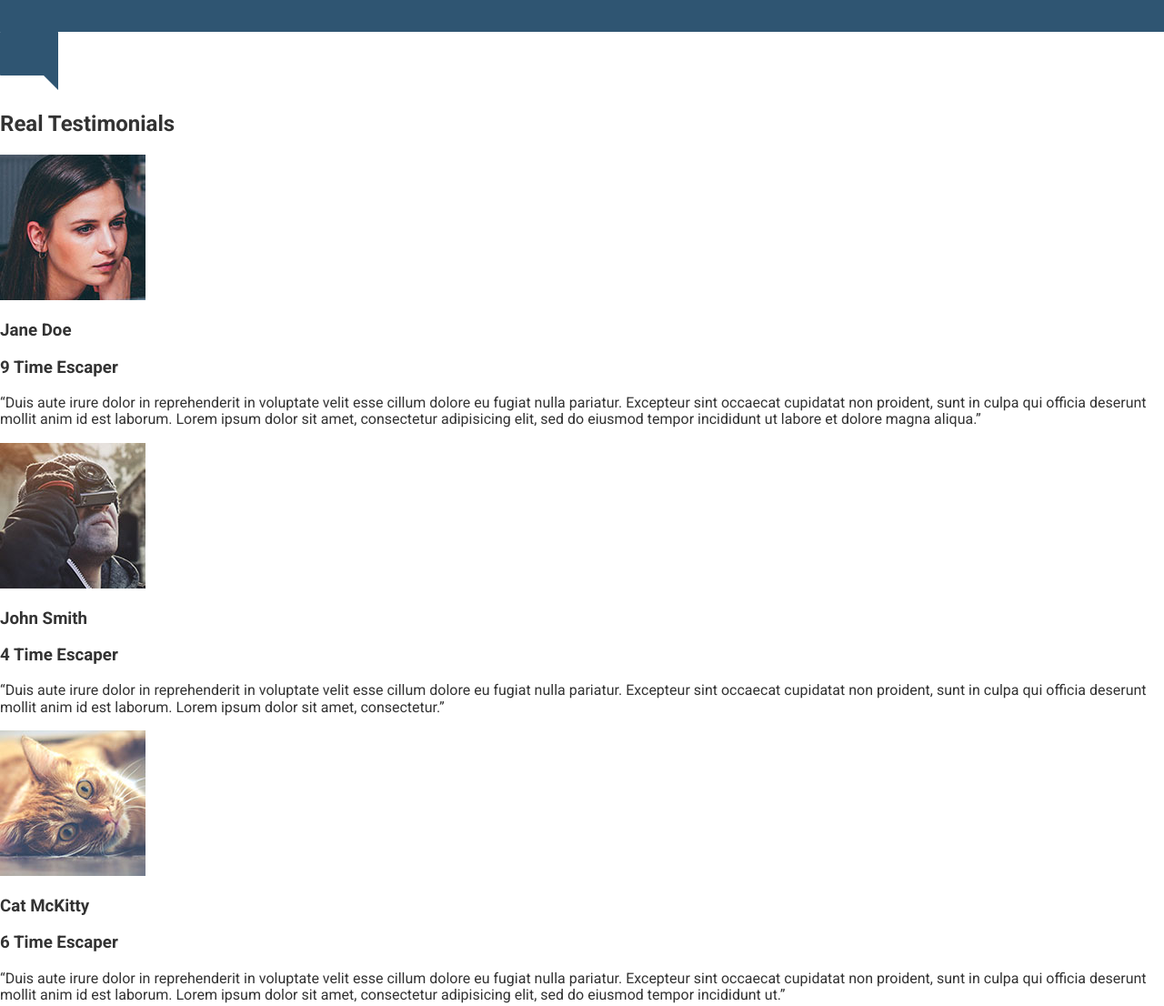
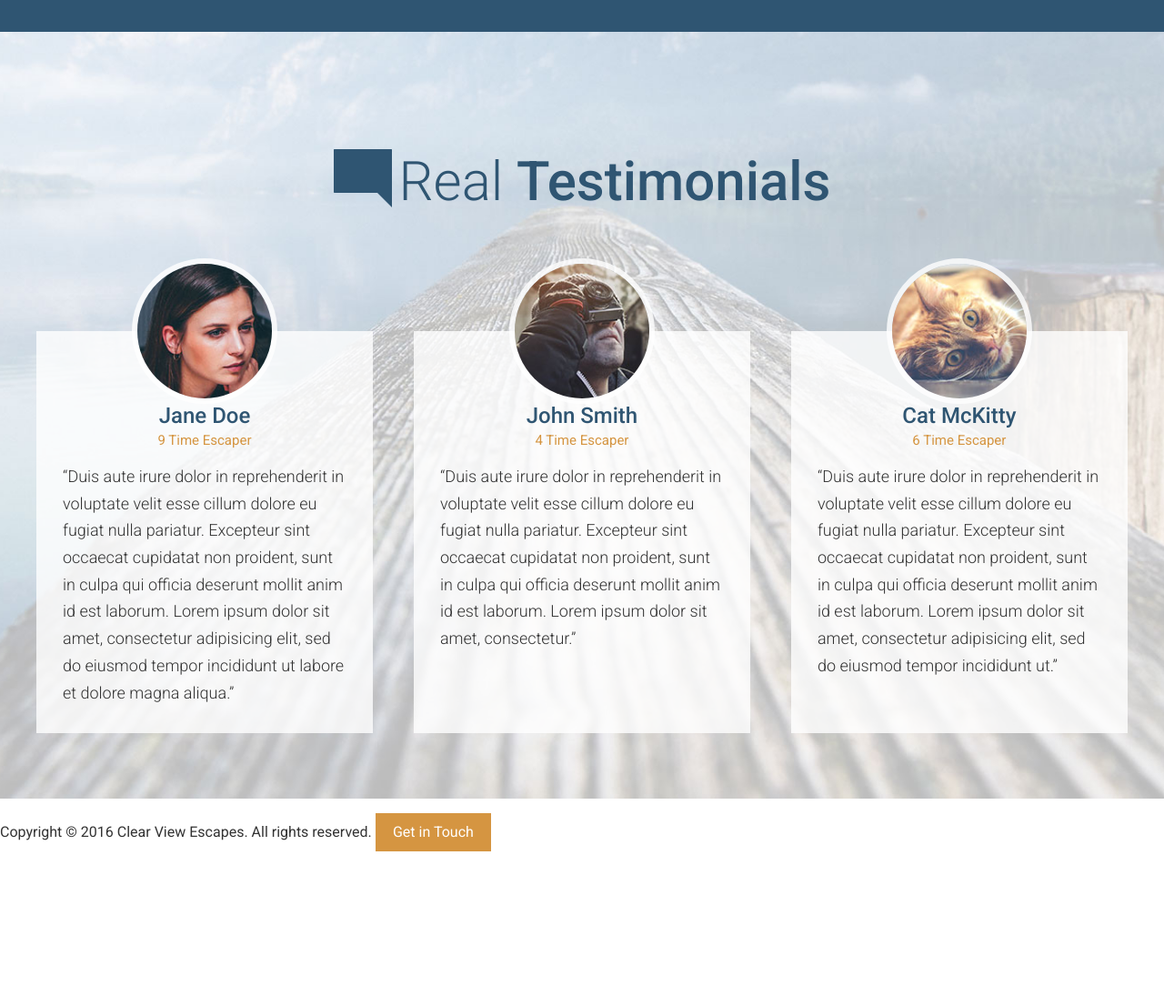
Before and after one commit to toma-bultag/1, a website: page app/index.html in a window 1280 px wide. Shown: the part 3000-4106 px from the top of the page at 91% size. After the commit the page ends 3952 px from the top, so only its background shows below. Drawn offline with Linux system fonts and the light colour scheme.

Commit message:
Completed the Testimonials section.

```diff
--- a/app/assets/styles/base/_mixins.css
+++ b/app/assets/styles/base/_mixins.css
@@ -11,7 +11,7 @@
 }
 
 @define-mixin atLarge {
-	@media (min-width: 1200px) {
+	@media (min-width: 1010px) {
 		@mixin-content;
 	}
 }
--- a/app/assets/styles/modules/_page-section.css
+++ b/app/assets/styles/modules/_page-section.css
@@ -5,8 +5,34 @@
 		padding: 4.5rem 0;
 	}
 
+	&--no-b-padding-until-medium {
+		padding-bottom: 0;
+
+		@mixin atMedium {
+			padding-bottom: 4.5rem;
+		}
+	}
+
+	&--no-b-padding-until-large {
+		padding-bottom: 0;
+
+		@mixin atLarge {
+			padding-bottom: 4.5rem;
+		}
+	}
+
 	&--blue {
 		background-color: $mainBlue;
 		color: #FFF;
 	}
+
+	&--testimonials {
+		background-color: #e0e6ef;
+
+	@mixin atLarge {
+		background: url('/assets/images/testimonials-bg.jpg') top center no-repeat;
+		background-size: cover;
+		}
+	}
+
 }
--- a/app/assets/styles/modules/_row.css
+++ b/app/assets/styles/modules/_row.css
@@ -1,5 +1,9 @@
 .row {
 	@mixin clearfix;
+
+	&--t-padding {
+		padding-top: 80px;
+	}
 
 	&--gutters {
 		margin-right: -65px;
@@ -7,6 +11,14 @@
 
 	&--gutters-large {
 		margin-right: -100px;
+	}
+
+	&--gutters-small {
+		margin-right: -45px;
+	}
+
+	&--gutters-small > div {
+		padding-right: 45px;
 	}
 
 	&--gutters > div {
@@ -52,4 +64,58 @@
 		}
 
 	}
+
+	@mixin atLarge {
+
+		&__b-margin-until-large {
+		margin-bottom: 0;
+		}
+
+		&__large-4 {
+			width: 33.33%;
+			float: left;
+		}
+
+		&__large-4--larger {
+			width: 37%;
+		}
+
+		&__large-6 {
+			float: left;
+			width: 50%;
+		}
+
+		&__large-8 {
+			float: left;
+			width: 66.66%;
+		}
+
+		&__large-8--smaller {
+			width: 63%;
+		}
+
+	}
+
+	/* Begin Equal Height Rules */
+	&--equal-hight-at-medium {
+		@mixin atMedium {
+			display: flex;
+		}
+
+		& > div {
+			float: none;
+			display: flex;
+		}
+	}
+
+	&--equal-hight-at-large {
+		@mixin atLarge {
+			display: flex;
+		}
+
+		& > div {
+			float: none;
+			display: flex;
+		}
+	}
 }
--- a/app/assets/styles/modules/_section-title.css
+++ b/app/assets/styles/modules/_section-title.css
@@ -11,6 +11,10 @@
 		font-weight: 500;
 	}
 
+	&--blue {
+		color: $mainBlue;
+	}
+
 	&__icon {
 		display: block;
 		margin-left: auto;
@@ -18,6 +22,8 @@
 		margin-bottom: .6rem;
 
 		@mixin atSmall {
+			position: relative;
+			top: 8px;
 			margin-right: .5rem;
 			margin-left: 0;
 			margin-bottom: 0;
--- /dev/null
+++ b/app/assets/styles/modules/_testimonial.css
@@ -0,0 +1,41 @@
+.testimonial {
+	background-color: rgba(255, 255, 255, .8);
+	padding: 0 18px 0 18px;
+	margin-bottom: 98px;
+
+	@mixin atLarge {
+		margin-bottom: 0;
+		padding: 0 1.8125rem 1px 1.8125rem;
+	}
+
+	&--last {
+		margin-bottom: 0;
+	}
+
+	&__photo {
+		border: 6px solid rgba(255, 255, 255, .8);
+		border-radius: 50%;
+		overflow: hidden;
+		width: 160px;
+		height: 160px;
+		margin: 0 auto -80px auto;
+		position: relative;
+		top: -80px;
+	}
+
+	&__title {
+		color: $mainBlue;
+		text-align: center;
+		font-size: 1.5rem;
+		font-weight: 500;
+		margin: 0;
+	}
+
+	&__subtitle {
+		color: $mainOrange;
+		text-align: center;
+		font-weight: 400;
+		font-size: 0.9375rem;
+		margin: .25rem 0 1rem 0;
+	}
+}
--- a/app/assets/styles/modules/_wrapper.css
+++ b/app/assets/styles/modules/_wrapper.css
@@ -10,6 +10,26 @@
 		max-width: 976px;
 	}
 
+	&--no-padding-until-medium {
+		padding-left: 0;
+		padding-right: 0;
+
+		@mixin atMedium {
+			padding-left: 18px;
+			padding-right: 18px;
+		}
+	}
+
+	&--no-padding-until-large {
+		padding-left: 0;
+		padding-right: 0;
+
+		@mixin atLarge {
+			padding-left: 18px;
+			padding-right: 18px;
+		}
+	}
+
 	.wrapper {
 		padding-left: 0;
 		padding-right: 0;
@@ -17,10 +37,8 @@
 
 	&--b-margin {
 		margin-bottom: 1rem;
-	}
 
-	@mixin atSmall {
-		&--b-margin {
+		@mixin atSmall {
 		margin-bottom: 3.875rem;
 		}
 	}
--- a/app/assets/styles/styles.css
+++ b/app/assets/styles/styles.css
@@ -11,3 +11,4 @@
 @import "modules/_generic-content-container";
 @import "modules/_section-title";
 @import "modules/_feature-item";
+@import "modules/_testimonial";
--- a/app/index.html
+++ b/app/index.html
@@ -25,12 +25,14 @@
   </header>
 
   <div class="large-hero">
+
     <picture>
       <source srcset="assets/images/hero--large.jpg 1920w, assets/images/hero--large-hi-dpi.jpg 3840w" media="(min-width: 1380px)">
       <source srcset="assets/images/hero--medium.jpg 1380w, assets/images/hero--medium-hi-dpi.jpg 2760w" media="(min-width: 990px)">
       <source srcset="assets/images/hero--small.jpg 990w, assets/images/hero--small-hi-dpi.jpg 1980w" media="(min-width: 640px)">
       <img srcset="assets/images/hero--smaller.jpg 640w, assets/images/hero--smaller-hi-dpi.jpg 1280w" alt="Coastal view of ocean and mountains" class="large-hero__image">
     </picture>
+
      <div class="large-hero__text-content">
       <div class="wrapper">
         <h1 class="large-hero__title">Your clarity.</h1>
@@ -45,6 +47,7 @@
     <div class="wrapper">
       <h2 class="headline headline--centered headline--light headline--b-margin-small">The first trip we planned <strong>was our own.</strong></h2>
       <h3 class="headline headline--centered headline--orange headline--small headline--narrow headline--light headline--b-margin-large">Ever since, we&rsquo;ve been working to make travel <strong>better for everyone.</strong></h3>
+
       <div class="wrapper wrapper--medium wrapper--b-margin">
         <img sizes="(min-width: 970px) 976px, 100vw" srcset="assets/images/first-trip-low-res.jpg 565w, assets/images/first-trip.jpg 976w, assets/images/first-trip-hi-dpi.jpg 1952w" alt="Couple walking down a street.">
       </div>
@@ -72,8 +75,11 @@
   <div id="features" class="page-section page-section--blue">
     <div class="wrapper">
       <h2 class="section-title"><img class="section-title__icon" src="assets/images/icons/star.svg">Our <strong>Features</strong> </h2>
+
       <div class="row row--gutters-large generic-content-container">
+
         <div class="row__medium-6">
+
           <div class="feature-item">
             <img class="feature-item__icon" src="assets/images/icons/rain.svg">
             <h3 class="feature-item__title">We&rsquo;ll Watch the Weather</h3>
@@ -85,7 +91,6 @@
             <h3 class="feature-item__title">Global Guides</h3>
             <p>We&rsquo;ve scoured the entire planet for the best retreats and beautiful vistas. If there&rsquo;s a corner of the world you want to escape to we know the most scenic and inspiring locations.</p>
           </div>
-
         </div>
 
         <div class="row__medium-6">
@@ -100,31 +105,51 @@
             <h3 class="feature-item__title">Survival Kit</h3>
             <p>Everytime you book an escape with us we send you a survival kit with the finest materials. The kit will allow you to setup a tent, start a fire, scratch your own back and lower your taxes.</p>
           </div>
-
         </div>
 
       </div>
     </div>
   </div>
 
-  <div id="testimonials">
-    <img src="assets/images/icons/comment.svg">
-    <h2>Real Testimonials</h2>
+  <div id="testimonials" class="page-section page-section--no-b-padding-until-medium page-section--testimonials">
+    <div class="wrapper wrapper--no-padding-until-large">
+      <h2 class="section-title section-title--blue"><img class="section-title__icon" src="assets/images/icons/comment.svg">Real <strong>Testimonials</strong></h2>
 
-    <img src="assets/images/testimonial-jane.jpg">
-    <h3>Jane Doe</h3>
-    <h3>9 Time Escaper</h3>
-    <p>&ldquo;Duis aute irure dolor in reprehenderit in voluptate velit esse cillum dolore eu fugiat nulla pariatur. Excepteur sint occaecat cupidatat non proident, sunt in culpa qui officia deserunt mollit anim id est laborum. Lorem ipsum dolor sit amet, consectetur adipisicing elit, sed do eiusmod tempor incididunt ut labore et dolore magna aliqua.&rdquo;</p>
+      <div class="row row--equal-hight-at-large row--gutters-small row--t-padding generic-content-container">
+        <div class="row__large-4">
+          <div class="testimonial">
+            <div class="testimonial__photo">
+              <img sizes="160px" srcset="assets/images/testimonial-jane.jpg 160w, assets/images/testimonial-jane-hi-dpi.jpg 320w" alt="Jane Doe">
+            </div>
+            <h3 class="testimonial__title">Jane Doe</h3>
+            <h4 class="testimonial__subtitle">9 Time Escaper</h4>
+            <p>&ldquo;Duis aute irure dolor in reprehenderit in voluptate velit esse cillum dolore eu fugiat nulla pariatur. Excepteur sint occaecat cupidatat non proident, sunt in culpa qui officia deserunt mollit anim id est laborum. Lorem ipsum dolor sit amet, consectetur adipisicing elit, sed do eiusmod tempor incididunt ut labore et dolore magna aliqua.&rdquo;</p>
+          </div>
+        </div>
 
-    <img src="assets/images/testimonial-john.jpg">
-    <h3>John Smith</h3>
-    <h3>4 Time Escaper</h3>
-    <p>&ldquo;Duis aute irure dolor in reprehenderit in voluptate velit esse cillum dolore eu fugiat nulla pariatur. Excepteur sint occaecat cupidatat non proident, sunt in culpa qui officia deserunt mollit anim id est laborum. Lorem ipsum dolor sit amet, consectetur.&rdquo;</p>
+        <div class="row__large-4">
+          <div class="testimonial">
+            <div class="testimonial__photo">
+              <img sizes="160px" srcset="assets/images/testimonial-john.jpg 160w, assets/images/testimonial-john-hi-dpi.jpg 320w" alt="John Doe">
+            </div>
+            <h3 class="testimonial__title">John Smith</h3>
+            <h4 class="testimonial__subtitle">4 Time Escaper</h4>
+            <p>&ldquo;Duis aute irure dolor in reprehenderit in voluptate velit esse cillum dolore eu fugiat nulla pariatur. Excepteur sint occaecat cupidatat non proident, sunt in culpa qui officia deserunt mollit anim id est laborum. Lorem ipsum dolor sit amet, consectetur.&rdquo;</p>
+          </div>
+        </div>
 
-    <img src="assets/images/testimonial-cat.jpg">
-    <h3>Cat McKitty</h3>
-    <h3>6 Time Escaper</h3>
-    <p>&ldquo;Duis aute irure dolor in reprehenderit in voluptate velit esse cillum dolore eu fugiat nulla pariatur. Excepteur sint occaecat cupidatat non proident, sunt in culpa qui officia deserunt mollit anim id est laborum. Lorem ipsum dolor sit amet, consectetur adipisicing elit, sed do eiusmod tempor incididunt ut.&rdquo;</p>
+        <div class="row__large-4">
+          <div class="testimonial testimonial--last">
+            <div class="testimonial__photo">
+              <img sizes="160px" srcset="assets/images/testimonial-cat.jpg 160w, assets/images/testimonial-cat-hi-dpi.jpg 320w" alt="Cat McKitty">
+            </div>
+            <h3 class="testimonial__title">Cat McKitty</h3>
+            <h4 class="testimonial__subtitle">6 Time Escaper</h4>
+            <p>&ldquo;Duis aute irure dolor in reprehenderit in voluptate velit esse cillum dolore eu fugiat nulla pariatur. Excepteur sint occaecat cupidatat non proident, sunt in culpa qui officia deserunt mollit anim id est laborum. Lorem ipsum dolor sit amet, consectetur adipisicing elit, sed do eiusmod tempor incididunt ut.&rdquo;</p>
+          </div>
+        </div>
+      </div>
+    </div>
   </div>
 
   <footer>
--- a/app/temp/styles/styles.css
+++ b/app/temp/styles/styles.css
@@ -541,6 +541,32 @@ a {
   max-width: 976px;
 }
 
+.wrapper--no-padding-until-medium {
+  padding-left: 0;
+  padding-right: 0;
+}
+
+@media (min-width: 800px) {
+
+  .wrapper--no-padding-until-medium {
+    padding-left: 18px;
+    padding-right: 18px;
+  }
+}
+
+.wrapper--no-padding-until-large {
+  padding-left: 0;
+  padding-right: 0;
+}
+
+@media (min-width: 1010px) {
+
+  .wrapper--no-padding-until-large {
+    padding-left: 18px;
+    padding-right: 18px;
+  }
+}
+
 .wrapper .wrapper {
   padding-left: 0;
   padding-right: 0;
@@ -559,6 +585,7 @@ a {
 
 .page-section {
 	padding: 1.2rem 0;
+
 }
 
 @media (min-width: 800px) {
@@ -568,9 +595,43 @@ a {
   }
 }
 
+.page-section--no-b-padding-until-medium {
+  padding-bottom: 0;
+}
+
+@media (min-width: 800px) {
+
+  .page-section--no-b-padding-until-medium {
+    padding-bottom: 4.5rem;
+  }
+}
+
+.page-section--no-b-padding-until-large {
+  padding-bottom: 0;
+}
+
+@media (min-width: 1010px) {
+
+  .page-section--no-b-padding-until-large {
+    padding-bottom: 4.5rem;
+  }
+}
+
 .page-section--blue {
   background-color: #2f5572;
   color: #FFF;
+}
+
+.page-section--testimonials {
+  background-color: #e0e6ef;
+}
+
+@media (min-width: 1010px) {
+
+  .page-section--testimonials {
+    background: url('/assets/images/testimonials-bg.jpg') top center no-repeat;
+    background-size: cover;
+  }
 }
 
 .headline {
@@ -633,12 +694,24 @@ a {
   display: table;
 }
 
+.row--t-padding {
+  padding-top: 80px;
+}
+
 .row--gutters {
   margin-right: -65px;
 }
 
 .row--gutters-large {
   margin-right: -100px;
+}
+
+.row--gutters-small {
+  margin-right: -45px;
+}
+
+.row--gutters-small > div {
+  padding-right: 45px;
 }
 
 .row--gutters > div {
@@ -683,6 +756,66 @@ a {
   }
 }
 
+@media (min-width: 1010px) {
+
+  .row__b-margin-until-large {
+    margin-bottom: 0;
+  }
+
+  .row__large-4 {
+    width: 33.33%;
+    float: left;
+  }
+
+  .row__large-4--larger {
+    width: 37%;
+  }
+
+  .row__large-6 {
+    float: left;
+    width: 50%;
+  }
+
+  .row__large-8 {
+    float: left;
+    width: 66.66%;
+  }
+
+  .row__large-8--smaller {
+    width: 63%;
+  }
+}
+
+/* Begin Equal Height Rules */
+
+@media (min-width: 800px) {
+
+  .row--equal-hight-at-medium {
+    display: -ms-flexbox;
+    display: flex;
+  }
+}
+
+.row--equal-hight-at-medium > div {
+  float: none;
+  display: -ms-flexbox;
+  display: flex;
+}
+
+@media (min-width: 1010px) {
+
+  .row--equal-hight-at-large {
+    display: -ms-flexbox;
+    display: flex;
+  }
+}
+
+.row--equal-hight-at-large > div {
+  float: none;
+  display: -ms-flexbox;
+  display: flex;
+}
+
 .generic-content-container p {
   line-height: 1.65;
   margin: 0 0 1.8rem 0;
@@ -717,6 +850,10 @@ a {
   font-weight: 500;
 }
 
+.section-title--blue {
+  color: #2f5572;
+}
+
 .section-title__icon {
   display: block;
   margin-left: auto;
@@ -727,6 +864,8 @@ a {
 @media (min-width: 530px) {
 
   .section-title__icon {
+    position: relative;
+    top: 8px;
     margin-right: .5rem;
     margin-left: 0;
     margin-bottom: 0;
@@ -776,3 +915,48 @@ a {
     text-align: left;
   }
 }
+
+.testimonial {
+	background-color: rgba(255, 255, 255, .8);
+	padding: 0 18px 0 18px;
+	margin-bottom: 98px;
+}
+
+@media (min-width: 1010px) {
+
+  .testimonial {
+    margin-bottom: 0;
+    padding: 0 1.8125rem 1px 1.8125rem;
+  }
+}
+
+.testimonial--last {
+  margin-bottom: 0;
+}
+
+.testimonial__photo {
+  border: 6px solid rgba(255, 255, 255, .8);
+  border-radius: 50%;
+  overflow: hidden;
+  width: 160px;
+  height: 160px;
+  margin: 0 auto -80px auto;
+  position: relative;
+  top: -80px;
+}
+
+.testimonial__title {
+  color: #2f5572;
+  text-align: center;
+  font-size: 1.5rem;
+  font-weight: 500;
+  margin: 0;
+}
+
+.testimonial__subtitle {
+  color: #d59541;
+  text-align: center;
+  font-weight: 400;
+  font-size: 0.9375rem;
+  margin: .25rem 0 1rem 0;
+}
```
